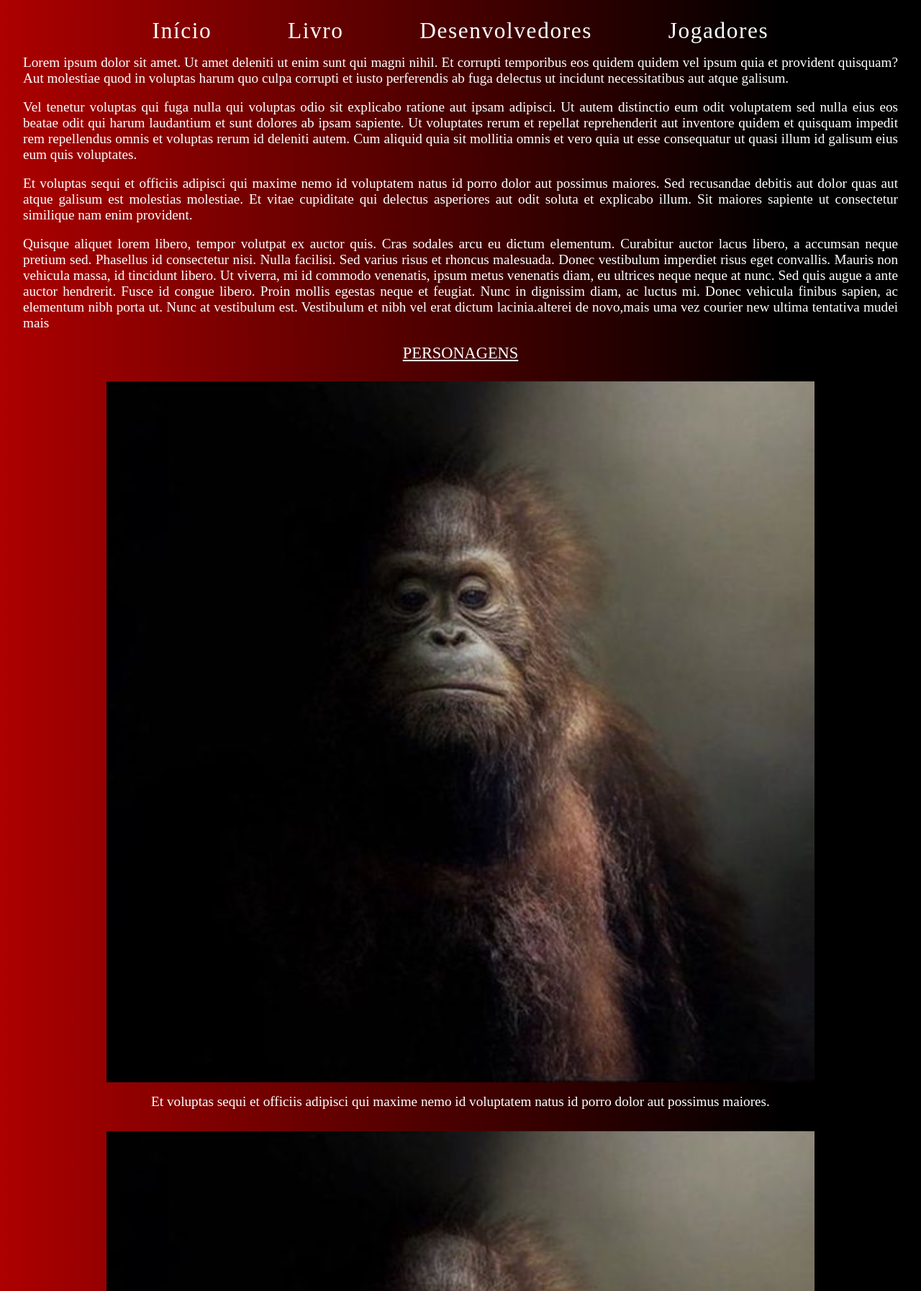
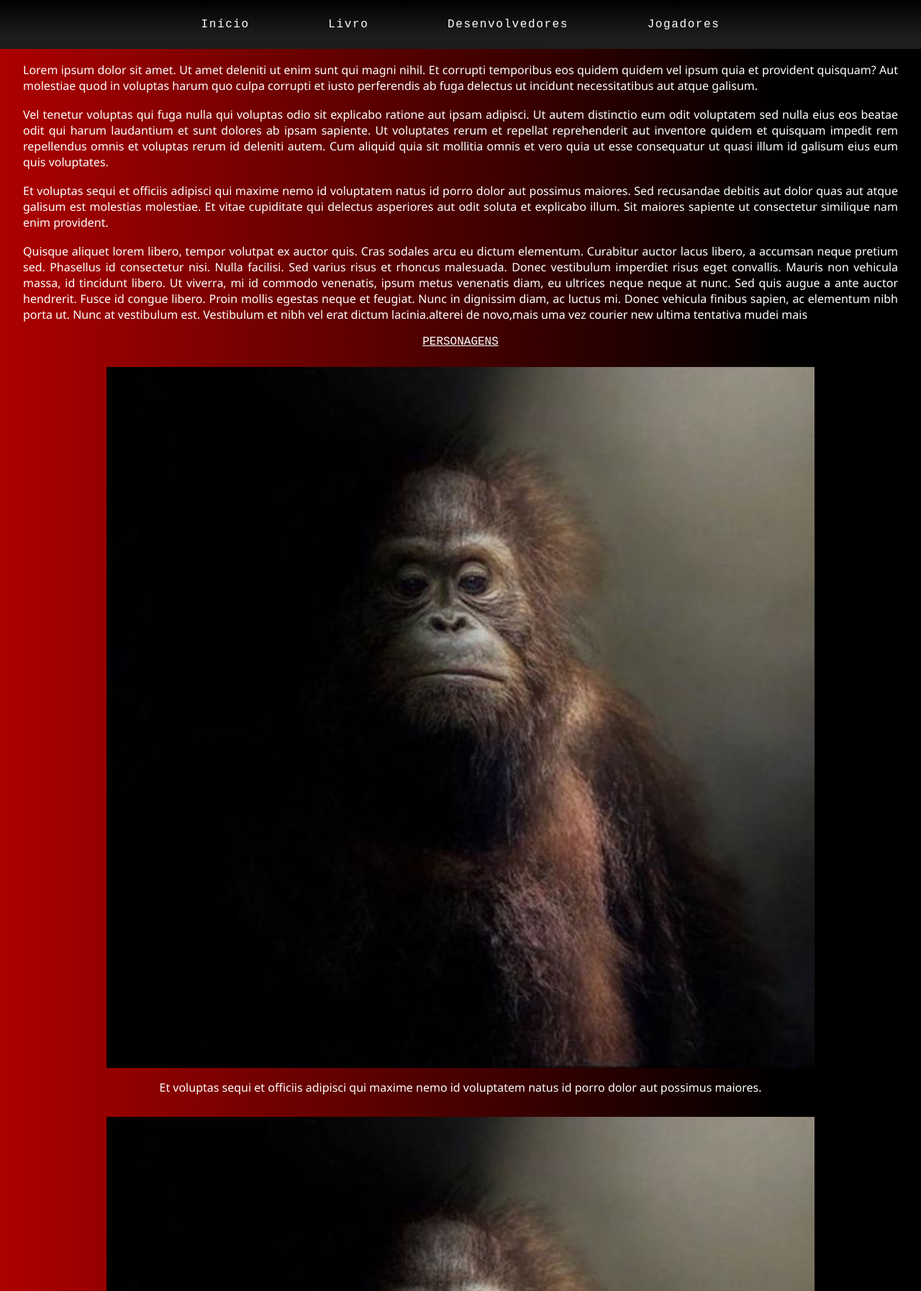
Before and after one commit to Wrube657/Rpg-do-Yure, a PHP site: page /index.html in a window 1280 px wide. Shown: the top 1794 px of the page at 72% size. Run offline with PHP 8.4, Linux system fonts and the light colour scheme; some web fonts are replaced.

Commit message:
mudei coisa pra cacete, inclusive as fontes e criei um bg pro título

```diff
--- a/desenvolvedores.html
+++ b/desenvolvedores.html
@@ -67,6 +67,7 @@
             </div>
         </main>
     </header>
+    <br>
     <div class="text-inicio">
         <p class="texto">Lorem ipsum dolor sit amet. Ut amet deleniti ut enim sunt qui magni nihil. Et corrupti
             temporibus
@@ -102,7 +103,7 @@
     <u>
         <p align="center" class="titulos">CRIADORES</p>
     </u>
-
+    <br>
     <div class="plyers-devs">
         <div align="center">
             <img src="img/mamacocesar.jpg" class="img_personagem">
--- a/index.html
+++ b/index.html
@@ -69,6 +69,7 @@
             </div>
         </main>
     </header>
+    <br>
     <div class="text-inicio">
         <p class="texto">Lorem ipsum dolor sit amet. Ut amet deleniti ut enim sunt qui magni nihil. Et corrupti
             temporibus
--- a/jogadores.html
+++ b/jogadores.html
@@ -67,7 +67,7 @@
             </div>
         </main>
     </header>
-
+    <br>
     <u>
         <p align="center" class="titulos">JOGADORES</p>
     </u>
--- a/livro.html
+++ b/livro.html
@@ -67,6 +67,7 @@
             </div>
         </main>
     </header>
+    <br>
     <div class="text-inicio">
         <p class="texto">Lorem ipsum dolor sit amet. Ut amet deleniti ut enim sunt qui magni nihil. Et corrupti
             temporibus
--- a/style/style.css
+++ b/style/style.css
@@ -11,12 +11,12 @@
 }
 
 .titulos {
-  font-family: 'Makinas';
+  font-family:'Courier New', Courier, monospace;
   font-size: 140%;
 }
 
 header {
-  font-family: 'Makinas';
+  font-family:'Courier New', Courier, monospace;
   font-size: 100%;
 }
 .texto {
@@ -24,7 +24,8 @@ header {
   padding-right: 2.5%;
   text-align: justify;
   font-size: 120%;
-  font-family:'Makinas-flat';
+  font-weight: 100;
+  font-family:'Segoe UI', Tahoma, Geneva, Verdana, sans-serif;
 }
 
 .main-mobile {
@@ -77,7 +78,7 @@ body {
 
   --font-size: 16px;
 
-  --font-weight: 600;
+  --font-weight: 500;
 
 
 }
@@ -98,8 +99,8 @@ body {
   transition: var(--btn-transition);
   overflow: hidden;
   box-shadow: var(--btn-shadow);
-  font-size: 140%;
-  font-family: 'Makinas';
+  font-size: 100%;
+  font-family: 'Courier New', Courier, monospace;
 }
 
 .ui-btn span {
@@ -269,7 +270,7 @@ body {
   .menu-mobile a h3 {
     text-align: right;
     padding: 20px 4%;
-    font-size: 20px;
+    font-size: 100%;
     font-weight: 300;
     text-decoration: none;
     color: #ffffff
@@ -295,8 +296,8 @@ body {
   .legendaImg {
     padding: 1%;
     width: 80%;
-    font-size: 120%;
-    font-family: 'Makinas-flat';
+    font-size: 100%;
+    font-family:'Segoe UI', Tahoma, Geneva, Verdana, sans-serif;
   }
 
   .personagens-inicio {
@@ -309,8 +310,8 @@ body {
     padding-left: 2.5%;
     padding-right: 2.5%;
     text-align: justify;
-    font-size: 120%;
-    font-family: 'Makinas-flat';
+    font-size: 100%;
+    font-family:'Segoe UI', Tahoma, Geneva, Verdana, sans-serif;
   }
   .rodape {
     background-color: black;
@@ -318,7 +319,8 @@ body {
     bottom: 0%;
     width: 90%;
    padding: 15px;
-   font-family: 'Makinas';
+   font-family: 'Courier New', Courier, monospace;
+   font-weight: 100;
   }
 
   .ui-btn {
@@ -335,21 +337,25 @@ body {
     transition: var(--btn-transition);
     overflow: hidden;
     box-shadow: var(--btn-shadow);
-    font-size: 140%;
-    font-family: 'Makinas';
+    font-size: 100%;
+    font-family: 'Courier New', Courier, monospace;
+    font-weight: 100;
   }
   .titulos {
-    font-family: 'Makinas';
-    font-size: 140%;
+    font-family: 'Courier New', Courier, monospace;
+    font-size: 100%;
+    font-weight: 100;
   }
 
   header {
-    font-family: 'Makinas';
-    font-size: 140%;
+    font-family: 'Courier New', Courier, monospace;
+    font-size: 100%;
+    font-weight: 100;
+    background: linear-gradient(to bottom, #000000 0%, #1d1d1d 75%);
   }
   .nav-container a {
     text-decoration: none;
-    color: #ffffff
+    color: #ffffff;
   }
 
 .img_personagem {
@@ -363,8 +369,9 @@ body {
 .legendaImg {
   padding: 1%;
   width: 80%;
-  font-size: 120%;
-  font-family: 'Makinas-flat';
+  font-size: 100%;
+  font-weight: 100;
+  font-family:'Segoe UI', Tahoma, Geneva, Verdana, sans-serif;
 }
 
 .personagens-inicio {
@@ -377,7 +384,7 @@ body {
   bottom: 0%;
   width: 90%;
  padding: 15px;
- font-family: 'Makinas';
+ font-family: 'Courier New', Courier, monospace;
 }
 
 * {
```
